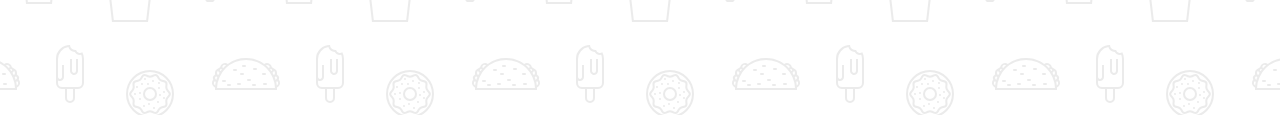
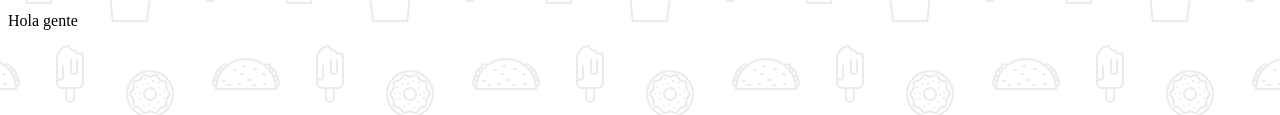
Before and after one commit to danielsalina/modoOscuro, a plain HTML site: page Tema oscuro/index.html in a window 1280 px wide. Shown: the part 386-501 px from the top of the page. Drawn offline with Linux system fonts and the light colour scheme.

Commit message:
Update index.html

```diff
--- a/Tema oscuro/index.html
+++ b/Tema oscuro/index.html
@@ -27,6 +27,8 @@
 
     <p>Lorem ipsum dolor sit amet consectetur, adipisicing elit. Expedita culpa voluptatibus totam provident eligendi cupiditate id, nostrum quas dolore ullam, nobis vitae dolor pariatur maxime soluta possimus deleniti reiciendis eius eveniet porro? Maxime omnis magnam eaque dolorem, dolorum iure illo inventore tempore asperiores est reprehenderit voluptatem dicta exercitationem? Magnam atque consequuntur dolores recusandae? Reiciendis ipsa laboriosam numquam voluptates similique rem mollitia expedita molestiae impedit delectus necessitatibus ad quas non quibusdam dolore exercitationem, culpa consequatur dolorem explicabo. Veritatis, dolore consequatur enim amet corporis dicta assumenda, illo cum quidem eligendi quas nostrum molestiae optio perspiciatis alias saepe ducimus? Incidunt itaque dicta rerum.</p>
 
+   <p>Hola gente</p>
+
     <button class="darkThemeBtn">🌜</button>
 
 <script src="./js/script.js"></script>
```
